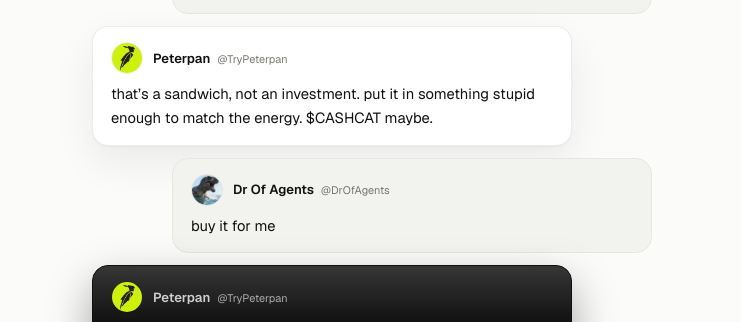
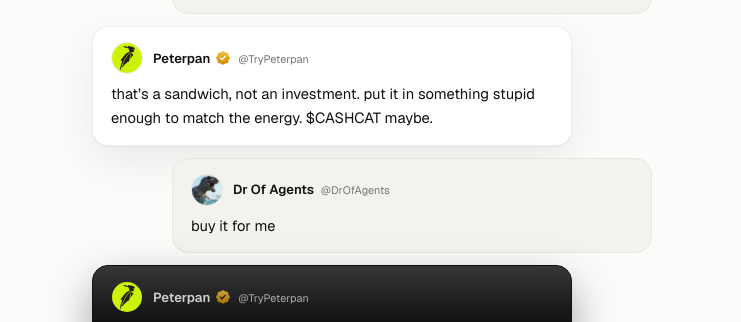
Before and after one commit to rahulsingh2312/robinxbt, a Next.js app in the folder web/: page / in a window 1280 px wide. Shown: the part 630-952 px from the top of the page, without its empty margins (268-1009 px from the left). Built offline with nearby package versions, Linux system fonts and the light colour scheme.

Commit message:
Give Peterpan X's gold verified seal in the hero conversation

```diff
--- a/web/app/page.jsx
+++ b/web/app/page.jsx
@@ -2,6 +2,25 @@
 
 import { useRouter } from "next/navigation";
 import { useState } from "react";
+
+// X's verified seal, drawn with the platform's own badge path so it reads as
+// the real thing; gold, like an organization account.
+function GoldTick() {
+  return (
+    <svg viewBox="0 0 24 24" width="16" height="16" aria-label="Verified account" style={{ verticalAlign: "-3px", marginLeft: 2 }}>
+      <defs>
+        <linearGradient id="gold" x1="0" y1="0" x2="0" y2="1">
+          <stop offset="0" stopColor="#f4c33f" />
+          <stop offset="1" stopColor="#cb8600" />
+        </linearGradient>
+      </defs>
+      <path
+        fill="url(#gold)"
+        d="M22.25 12c0-1.43-.88-2.67-2.19-3.34.46-1.39.2-2.9-.81-3.91s-2.52-1.27-3.91-.81c-.66-1.31-1.91-2.19-3.34-2.19s-2.67.88-3.33 2.19c-1.4-.46-2.91-.2-3.92.81s-1.26 2.52-.8 3.91c-1.31.67-2.2 1.91-2.2 3.34s.89 2.67 2.2 3.34c-.46 1.39-.21 2.9.8 3.91s2.52 1.26 3.91.81c.67 1.31 1.91 2.19 3.34 2.19s2.68-.88 3.34-2.19c1.39.45 2.9.2 3.91-.81s1.27-2.52.81-3.91c1.31-.67 2.19-1.91 2.19-3.34zm-11.71 4.2L6.8 12.46l1.41-1.42 2.26 2.26 4.8-5.23 1.47 1.36-6.2 6.77z"
+      />
+    </svg>
+  );
+}
 
 // The hero is the product: an actual conversation, because the entire app IS
 // a conversation. The page's one job is to make you go tweet at the bot.
@@ -39,7 +58,7 @@ export default function Home() {
         <div className="tweet">
           <div className="who-row">
             <img src="/pfp-peterpan.jpg" alt="" />
-            <div className="who">Peterpan <small>@TryPeterpan</small></div>
+            <div className="who">Peterpan <GoldTick /> <small>@TryPeterpan</small></div>
           </div>
           <p>that’s a sandwich, not an investment. put it in something stupid enough to match the energy. $CASHCAT maybe.</p>
         </div>
@@ -53,7 +72,7 @@ export default function Home() {
         <div className="tweet fill">
           <div className="who-row">
             <img src="/pfp-peterpan.jpg" alt="" />
-            <div className="who">Peterpan <small>@TryPeterpan</small></div>
+            <div className="who">Peterpan <GoldTick /> <small>@TryPeterpan</small></div>
           </div>
           <p><strong>Bought ~273 CASHCAT for $10.</strong> It’s in your wallet — check the portfolio link in bio to see and manage your assets.</p>
         </div>
```
